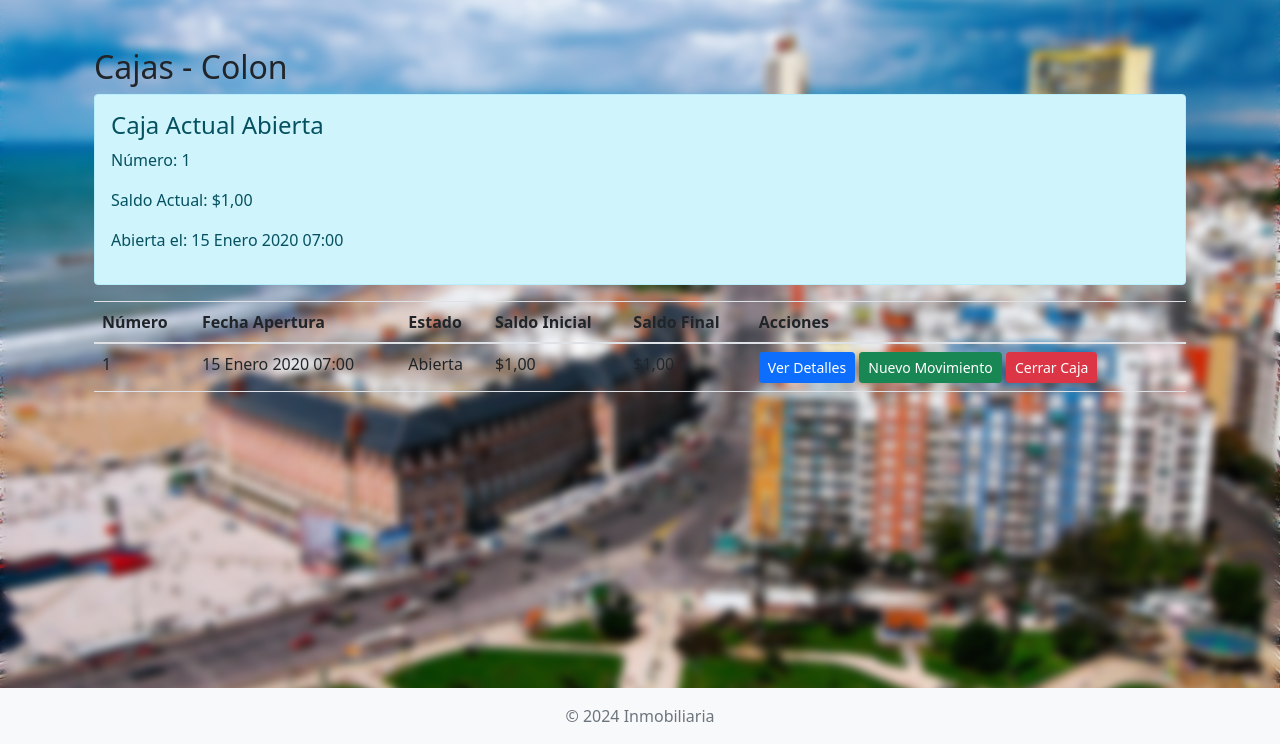
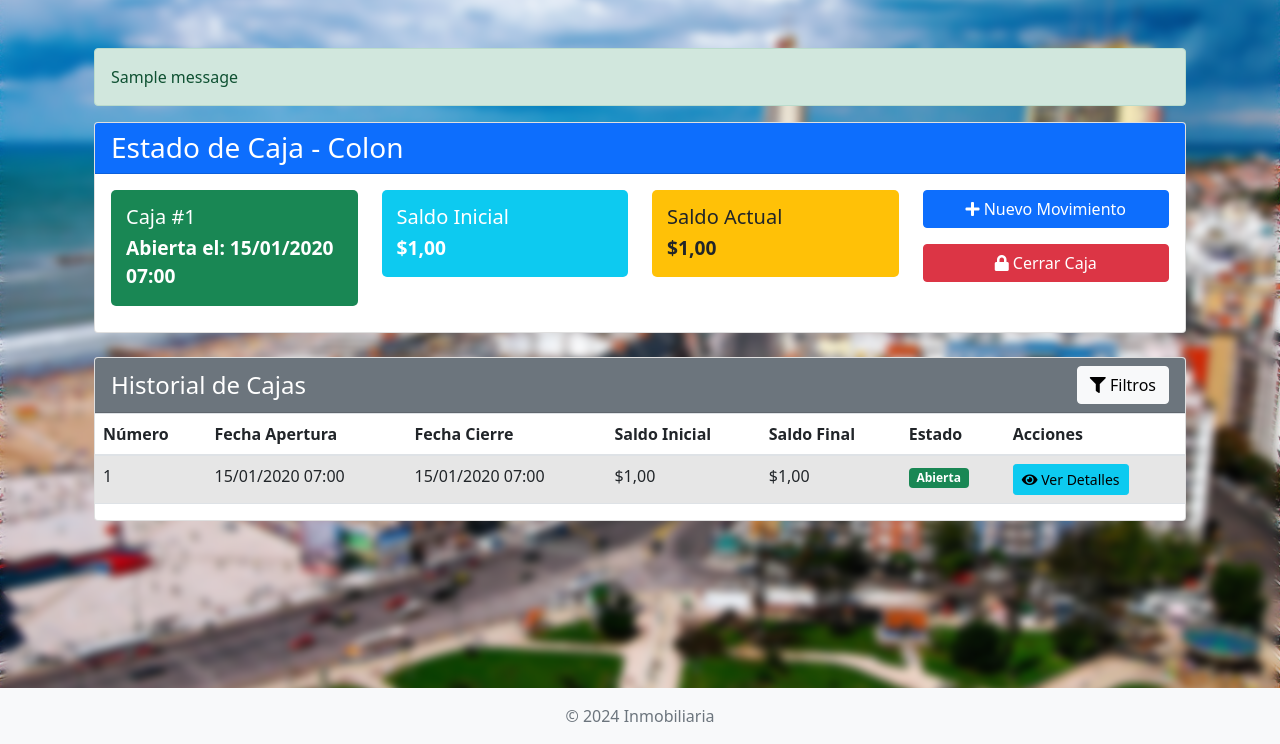
Before and after one commit to FranSalvatierra16/sistema-gonnet, a Django app: page /cajas/ in a window 1280 px wide. Shown: the part 56-800 px from the top of the page. Run offline with Django 5.2, Linux system fonts and the light colour scheme; a user stored in the database is signed in; data comes from the database, SQL or seed files in the repository; tables that the repository leaves empty hold one stand-in row (values such as "Sample post"); one stand-in notice (Sample message) is shown; some libraries are stand-ins or nearby versions.

Commit message:
caja modificicada

```diff
--- a/inmobiliaria/templates/inmobiliaria/caja/lista_cajas.html
+++ b/inmobiliaria/templates/inmobiliaria/caja/lista_cajas.html
@@ -2,30 +2,109 @@
 
 {% block content %}
 <div class="container mt-4">
-    <h2>Cajas - {{ request.user.sucursal }}</h2>
+    {% if messages %}
+        {% for message in messages %}
+            <div class="alert alert-{{ message.tags }}">
+                {{ message }}
+            </div>
+        {% endfor %}
+    {% endif %}
 
+    <div class="row mb-4">
+        <div class="col-md-12">
+            <div class="card">
+                <div class="card-header bg-primary text-white">
+                    <h3 class="card-title mb-0">Estado de Caja - {{ request.user.sucursal }}</h3>
+                </div>
+                <div class="card-body">
                     {% if caja_actual %}
-        <div class="alert alert-info">
-            <h4>Caja Actual Abierta</h4>
-            <p>Número: {{ caja_actual.numero }}</p>
-            <p>Saldo Actual: ${{ caja_actual.get_saldo_actual }}</p>
-            <p>Abierta el: {{ caja_actual.fecha_apertura }}</p>
+                        <div class="row">
+                            <div class="col-md-3">
+                                <div class="info-box bg-success text-white">
+                                    <h5>Caja #{{ caja_actual.numero }}</h5>
+                                    <p>Abierta el: {{ caja_actual.fecha_apertura|date:"d/m/Y H:i" }}</p>
+                                </div>
+                            </div>
+                            <div class="col-md-3">
+                                <div class="info-box bg-info text-white">
+                                    <h5>Saldo Inicial</h5>
+                                    <p>${{ caja_actual.saldo_inicial|floatformat:2 }}</p>
+                                </div>
+                            </div>
+                            <div class="col-md-3">
+                                <div class="info-box bg-warning text-dark">
+                                    <h5>Saldo Actual</h5>
+                                    <p>${{ caja_actual.get_saldo_actual|floatformat:2 }}</p>
+                                </div>
+                            </div>
+                            <div class="col-md-3">
+                                <div class="d-grid gap-2">
+                                    <a href="{% url 'inmobiliaria:nuevo_movimiento' caja_actual.numero %}" class="btn btn-primary mb-2">
+                                        <i class="fas fa-plus"></i> Nuevo Movimiento
+                                    </a>
+                                    <a href="{% url 'inmobiliaria:cerrar_caja' caja_actual.numero %}" class="btn btn-danger">
+                                        <i class="fas fa-lock"></i> Cerrar Caja
+                                    </a>
+                                </div>
+                            </div>
                         </div>
                     {% else %}
-        <div class="alert alert-warning">
-            No hay caja abierta actualmente.
+                        <div class="text-center">
+                            <p class="lead">No hay caja abierta actualmente</p>
+                            <a href="{% url 'inmobiliaria:abrir_caja' %}" class="btn btn-primary">
+                                <i class="fas fa-lock-open"></i> Abrir Nueva Caja
+                            </a>
                         </div>
                     {% endif %}
+                </div>
+            </div>
+        </div>
+    </div>
 
+    <div class="card">
+        <div class="card-header bg-secondary text-white d-flex justify-content-between align-items-center">
+            <h4 class="mb-0">Historial de Cajas</h4>
+            <div>
+                <button class="btn btn-light" data-bs-toggle="collapse" data-bs-target="#filtros">
+                    <i class="fas fa-filter"></i> Filtros
+                </button>
+            </div>
+        </div>
+        <div id="filtros" class="collapse">
+            <div class="card-body bg-light">
+                <form method="get" class="row g-3">
+                    <div class="col-md-3">
+                        <label>Fecha Desde</label>
+                        <input type="date" name="fecha_desde" class="form-control" value="{{ request.GET.fecha_desde }}">
+                    </div>
+                    <div class="col-md-3">
+                        <label>Fecha Hasta</label>
+                        <input type="date" name="fecha_hasta" class="form-control" value="{{ request.GET.fecha_hasta }}">
+                    </div>
+                    <div class="col-md-3">
+                        <label>Estado</label>
+                        <select name="estado" class="form-control">
+                            <option value="">Todos</option>
+                            <option value="abierta">Abierta</option>
+                            <option value="cerrada">Cerrada</option>
+                        </select>
+                    </div>
+                    <div class="col-md-3 d-flex align-items-end">
+                        <button type="submit" class="btn btn-primary">Filtrar</button>
+                    </div>
+                </form>
+            </div>
+        </div>
         <div class="table-responsive">
-        <table class="table">
+            <table class="table table-striped">
                 <thead>
                     <tr>
                         <th>Número</th>
                         <th>Fecha Apertura</th>
-                    <th>Estado</th>
+                        <th>Fecha Cierre</th>
                         <th>Saldo Inicial</th>
                         <th>Saldo Final</th>
+                        <th>Estado</th>
                         <th>Acciones</th>
                     </tr>
                 </thead>
@@ -33,21 +112,45 @@
                     {% for caja in cajas %}
                     <tr>
                         <td>{{ caja.numero }}</td>
-                    <td>{{ caja.fecha_apertura }}</td>
-                    <td>{{ caja.get_estado_display }}</td>
-                    <td>${{ caja.saldo_inicial }}</td>
-                    <td>${{ caja.saldo_final|default:"-" }}</td>
+                        <td>{{ caja.fecha_apertura|date:"d/m/Y H:i" }}</td>
+                        <td>{{ caja.fecha_cierre|date:"d/m/Y H:i"|default:"-" }}</td>
+                        <td>${{ caja.saldo_inicial|floatformat:2 }}</td>
+                        <td>${{ caja.saldo_final|floatformat:2|default:"-" }}</td>
                         <td>
-                        <a href="#" class="btn btn-sm btn-primary">Ver Detalles</a>
-                        {% if caja.estado == 'abierta' %}
-                            <a href="#" class="btn btn-sm btn-success">Nuevo Movimiento</a>
-                            <a href="#" class="btn btn-sm btn-danger">Cerrar Caja</a>
-                        {% endif %}
+                            <span class="badge bg-{% if caja.estado == 'abierta' %}success{% else %}secondary{% endif %}">
+                                {{ caja.get_estado_display }}
+                            </span>
                         </td>
+                        <td>
+                            <a href="{% url 'inmobiliaria:detalle_caja' caja.numero %}" class="btn btn-sm btn-info">
+                                <i class="fas fa-eye"></i> Ver Detalles
+                            </a>
+                        </td>
+                    </tr>
+                    {% empty %}
+                    <tr>
+                        <td colspan="7" class="text-center">No hay registros de caja</td>
                     </tr>
                     {% endfor %}
                 </tbody>
             </table>
         </div>
     </div>
+</div>
+
+<style>
+.info-box {
+    padding: 15px;
+    border-radius: 5px;
+    margin-bottom: 10px;
+}
+.info-box h5 {
+    margin-bottom: 5px;
+}
+.info-box p {
+    margin-bottom: 0;
+    font-size: 1.2em;
+    font-weight: bold;
+}
+</style>
 {% endblock %}
--- a/inmobiliaria/urls.py
+++ b/inmobiliaria/urls.py
@@ -116,4 +116,7 @@ urlpatterns = [
     path('caja/eliminar/<int:movimiento_id>/', views.eliminar_movimiento, name='eliminar_movimiento'),
     path('cajas/', views.lista_cajas, name='lista_cajas'),
     path('cajas/abrir/', views.abrir_caja, name='abrir_caja'),
+    path('cajas/<int:numero>/', views.detalle_caja, name='detalle_caja'),
+    path('cajas/<int:numero_caja>/movimiento/', views.nuevo_movimiento, name='nuevo_movimiento'),
+    path('cajas/<int:numero_caja>/cerrar/', views.cerrar_caja, name='cerrar_caja'),
 ]+ static(settings.MEDIA_URL, document_root=settings.MEDIA_ROOT)
--- a/inmobiliaria/views.py
+++ b/inmobiliaria/views.py
@@ -2260,3 +2260,57 @@ def caja(request):
     except Exception as e:
         messages.error(request, f'Error: {str(e)}')
         return redirect('inmobiliaria:index')
+
+@login_required
+def detalle_caja(request, numero):
+    caja = get_object_or_404(Caja, numero=numero, sucursal=request.user.sucursal)
+    movimientos = caja.movimientos.all().order_by('-fecha')
+
+    context = {
+        'caja': caja,
+        'movimientos': movimientos,
+    }
+    return render(request, 'inmobiliaria/caja/detalle_caja.html', context)
+
+@login_required
+def nuevo_movimiento(request, numero_caja):
+    caja = get_object_or_404(Caja, numero=numero_caja, sucursal=request.user.sucursal, estado='abierta')
+
+    if request.method == 'POST':
+        # Lógica para crear nuevo movimiento
+        tipo = request.POST.get('tipo')
+        monto = Decimal(request.POST.get('monto'))
+        concepto = request.POST.get('concepto')
+
+        MovimientoCaja.objects.create(
+            caja=caja,
+            tipo=tipo,
+            monto=monto,
+            concepto=concepto,
+            usuario=request.user
+        )
+
+        messages.success(request, 'Movimiento registrado exitosamente')
+        return redirect('inmobiliaria:detalle_caja', numero=caja.numero)
+
+    return render(request, 'inmobiliaria/caja/nuevo_movimiento.html', {'caja': caja})
+
+@login_required
+def cerrar_caja(request, numero_caja):
+    caja = get_object_or_404(Caja, numero=numero_caja, sucursal=request.user.sucursal, estado='abierta')
+
+    if request.method == 'POST':
+        observaciones = request.POST.get('observaciones', '')
+        saldo_final = caja.get_saldo_actual()
+
+        caja.fecha_cierre = timezone.now()
+        caja.estado = 'cerrada'
+        caja.saldo_final = saldo_final
+        caja.usuario_cierre = request.user
+        caja.observaciones_cierre = observaciones
+        caja.save()
+
+        messages.success(request, f'Caja #{caja.numero} cerrada exitosamente')
+        return redirect('inmobiliaria:lista_cajas')
+
+    return render(request, 'inmobiliaria/caja/cerrar_caja.html', {'caja': caja})
```
Lines whose indentation alone changed are shown as unchanged.
